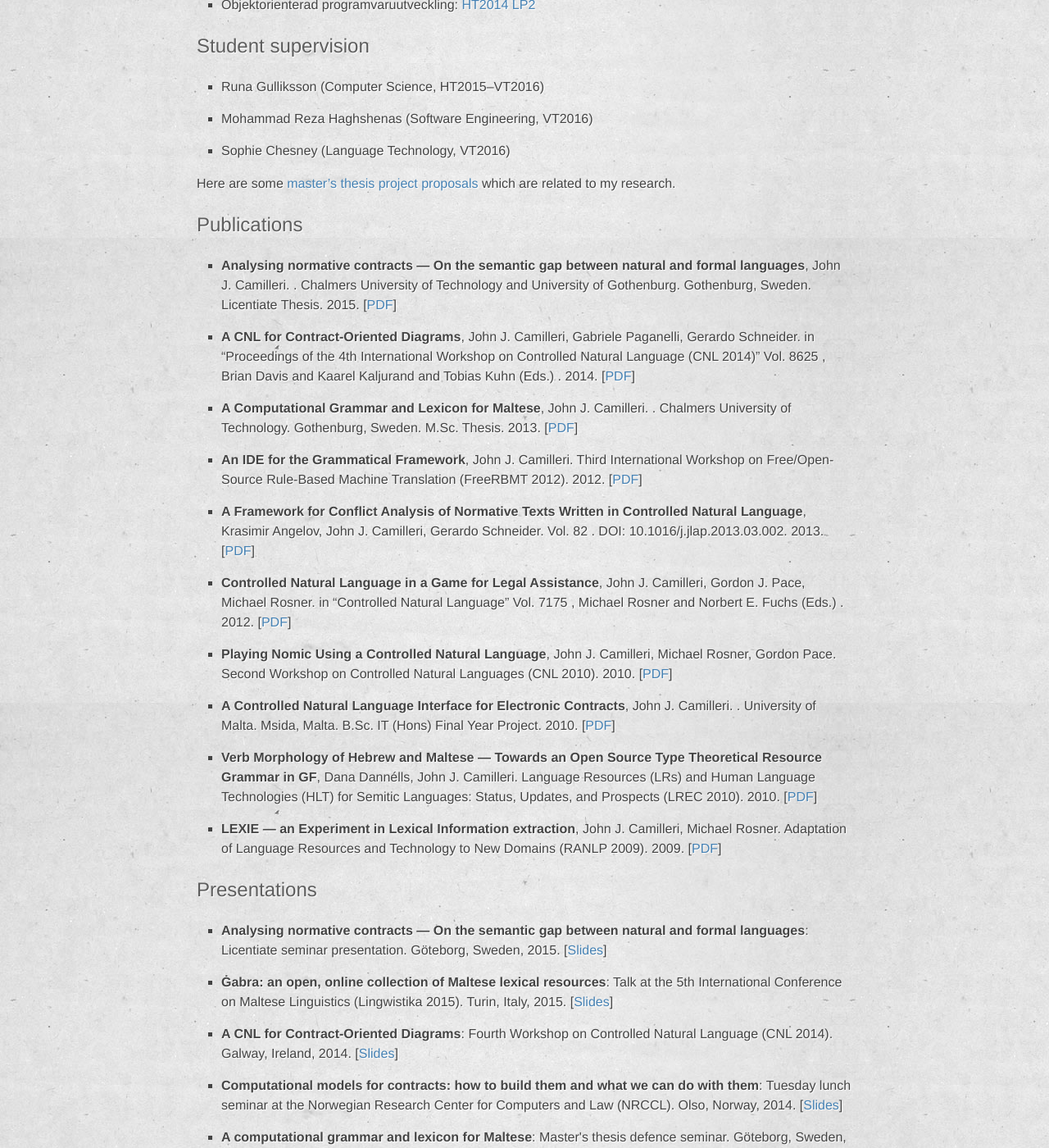
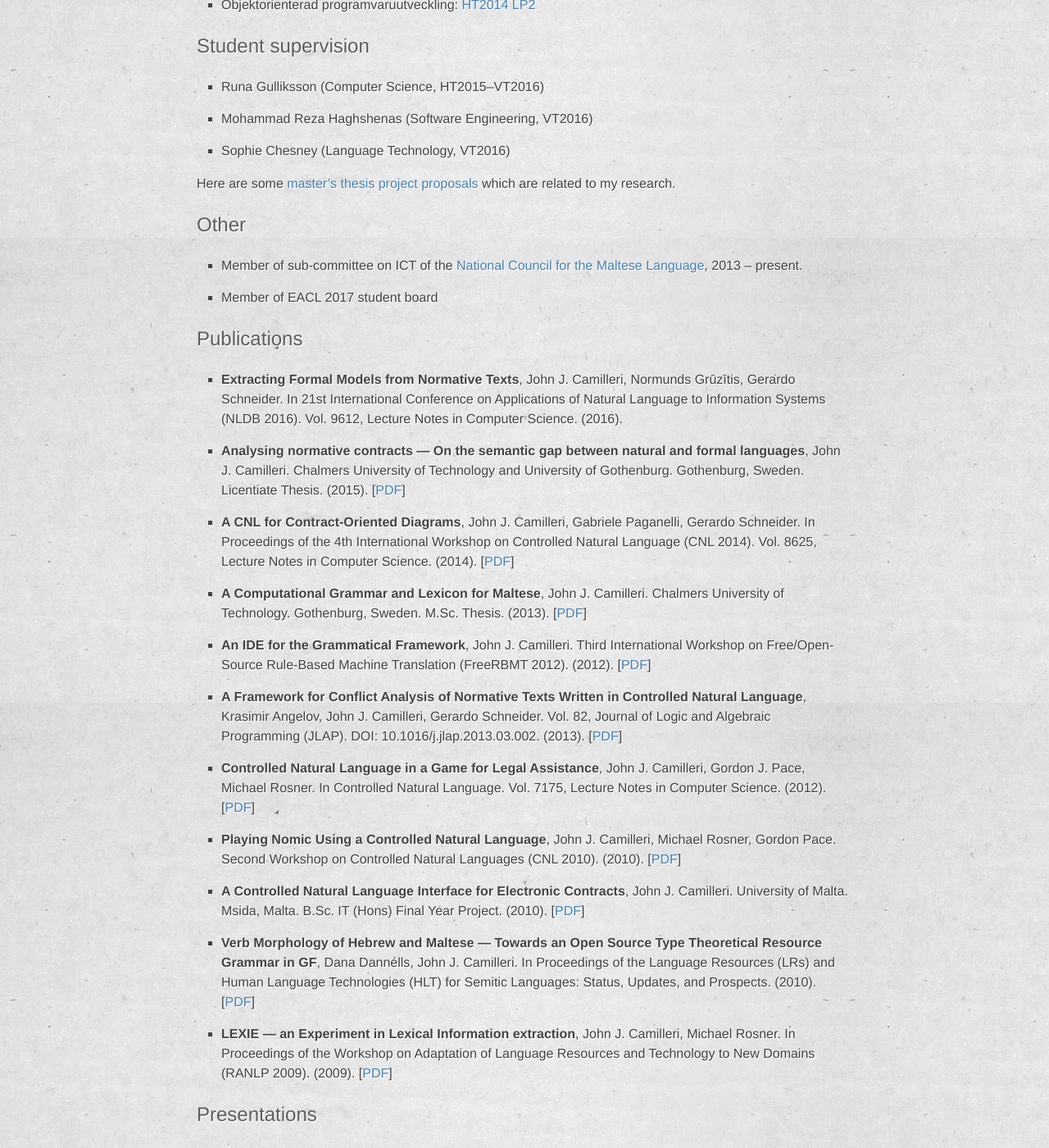
Before and after one commit to johnjcamilleri/johnjcamilleri.github.io, a Jekyll site: the page built from academic.md, in a window 1280 px wide and 1400 px high, scrolled down 1274 px. Shown: the whole window at 82% size. Built offline with Jekyll 4.4.1, drawn with Linux system fonts in a browser that asks for light colours; some of the changed text lies outside the part shown.

Commit message:
Updates to academic page

```diff
--- a/_data/publications.json
+++ b/_data/publications.json
@@ -17,7 +17,7 @@
       "address": "Borovets, Bulgaria"
     },
     "publication": {
-      "booktitle": "Proceedings of the Workshop on Adaptation of Language Resources and Technology to New Domains",
+      "booktitle": "Proceedings of the Workshop on Adaptation of Language Resources and Technology to New Domains (RANLP 2009)",
       "pages": "19-26",
       "publisher": "Association for Computational Linguistics"
     },
@@ -207,5 +207,26 @@
     "school": "Chalmers University of Technology and University of Gothenburg",
     "note": "Licentiate Thesis",
     "url": "https://gup.ub.gu.se/publication/222958-analysing-normative-contracts"
+  },
+  {
+    //"key": "nldb2016",
+    "type": "paper",
+    "bibtype": "incollection",
+    "year": 2016,
+    "month": 6,
+    "title": "Extracting Formal Models from Normative Texts",
+    "authors": [
+      "John J. Camilleri",
+      "Normunds Grūzītis",
+      "Gerardo Schneider"
+    ],
+    "publication": {
+      "booktitle": "21st International Conference on Applications of Natural Language to Information Systems (NLDB 2016)",
+      "series": "Lecture Notes in Computer Science",
+      "volume": "9612",
+      "subseries": "Lecture Notes in Artificial Intelligence",
+      "publisher": "Springer",
+      "address": "Berlin, Heidelberg"
+    }
   }
 ]
--- a/_data/teaching.json
+++ b/_data/teaching.json
@@ -4,7 +4,6 @@
     "instances": [
       {
         "period": "VT2016 LP4",
-        "current": true,
         "url": "http://chalmersgu-ai-course.github.io/"
       }
     ]
--- a/academic.md
+++ b/academic.md
@@ -53,6 +53,11 @@ I have been involved in the following courses as a teaching assistant:
 Here are some [master's thesis project proposals](https://masterthesis.cms.chalmers.se/supervisor/john-j-camilleri)
 which are related to my research.
 
+## Other
+
+- Member of sub-committee on ICT of the [National Council for the Maltese Language](http://www.kunsilltalmalti.gov.mt/eng), 2013 – present.
+- Member of EACL 2017 student board
+
 ## Publications
 
 <ul class="publications">
@@ -61,18 +66,21 @@ which are related to my research.
   <li>
   <em>{{ item.title }}</em>,
   {{ item.authors | join: ', ' }}.
-  {% if item.event %}
-    {{ item.event.name }} ({{ item.event.code }}).
-  {% else if item.publication %}
+  {% if item.publication %}
     {% if item.publication.booktitle %}
-    in “{{ item.publication.booktitle }}”
+    In {{ item.publication.booktitle }}.
     {% endif %}
     {% if item.publication.volume %}
-    Vol. {{ item.publication.volume }}
+    Vol. {{ item.publication.volume }},
     {% endif %}
-    {% if item.publication.editor %}
-    , {{ item.publication.editor }} (Eds.)
-    {% endif %}.
+    {% if item.publication.series %}
+    {{ item.publication.series }}.
+    {% endif %}
+    {% if item.publication.journal %}
+    {{ item.publication.journal }}.
+    {% endif %}
+  {% elsif item.event %}
+    {{ item.event.name }} ({{ item.event.code }}).
   {% endif %}
 
   {% if item.school %}
@@ -87,11 +95,11 @@ which are related to my research.
     {{ item.note }}.
   {% endif %}
 
-  {{ item.year }}.
-  [<a href="
-  {% if item.url %}{{ item.url }}
-  {% else %}http://academic.johnjcamilleri.com/papers/{{ item.key }}.pdf
-  {% endif %}">PDF</a>]
+  ({{ item.year }}).
+
+  {% if item.url %}[<a href="{{ item.url }}">PDF</a>]
+  {% elsif item.key %}[<a href="http://academic.johnjcamilleri.com/papers/{{ item.key }}.pdf">PDF</a>]
+  {% endif %}
 
   </li>
 {% endfor %}
```
Also changed, not shown: other parts of academic.md (+1 -1 lines).
